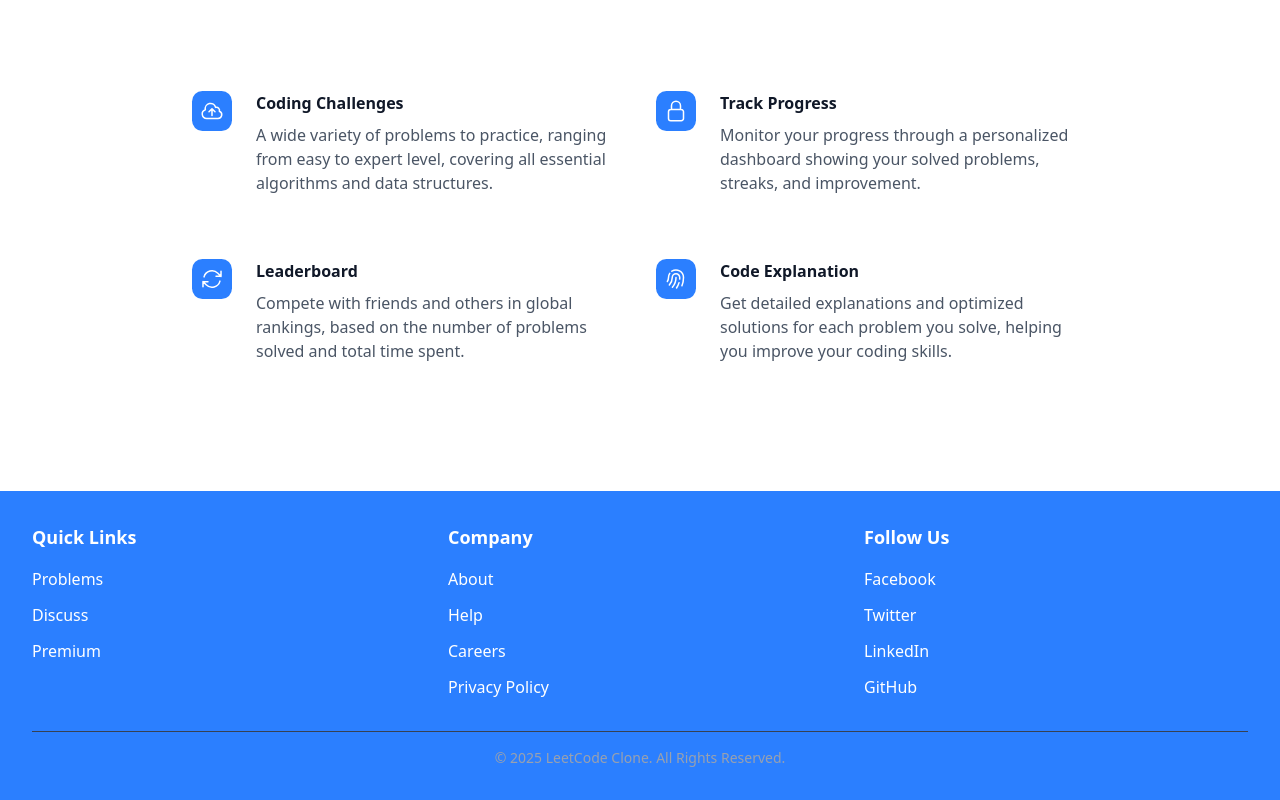
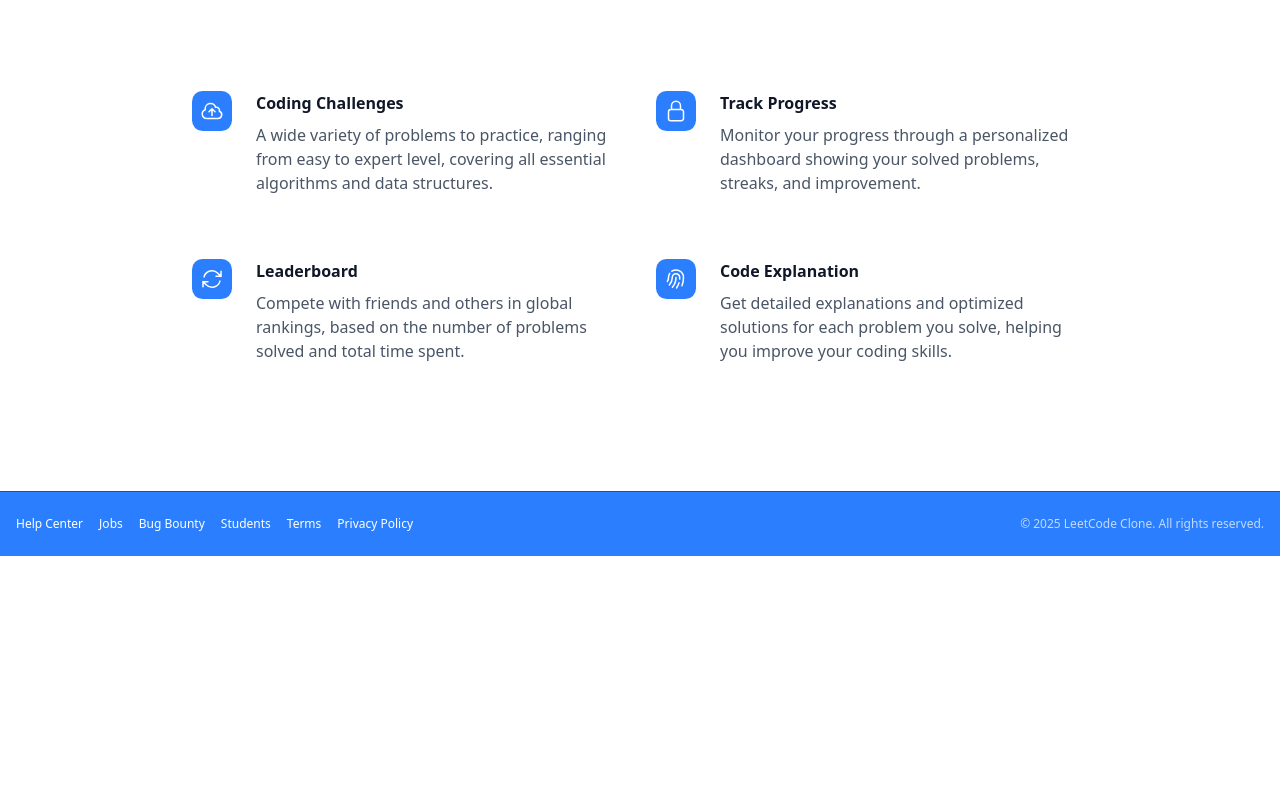
Before and after one commit to babitakry/codedsa, a React (Vite) app: page / in a window 1280 px wide. Shown: the part 1294-2094 px from the top of the page. After the commit the page ends 1850 px from the top, so only its background shows below. Built offline with nearby package versions, Linux system fonts and the light colour scheme.

Commit message:
update the footer section

```diff
--- a/src/components/ui/Footer.jsx
+++ b/src/components/ui/Footer.jsx
@@ -1,72 +1,27 @@
 import React from 'react';
+import { Link } from 'react-router-dom';
 
 const Footer = () => {
   return (
-    <div className="bg-primary text-white py-8 ">
-      <div className="max-w-7xl mx-auto px-6 lg:px-8">
-        <div className="grid grid-cols-1 sm:grid-cols-2 md:grid-cols-3 gap-8">
-          {/* Quick Links */}
-          <div>
-            <h3 className="text-lg font-semibold mb-4">Quick Links</h3>
-            <ul className="space-y-3">
-              <li>
-                <a href="/problems" className="hover:text-indigo-400">Problems</a>
-              </li>
-              <li>
-                <a href="/discuss" className="hover:text-indigo-400">Discuss</a>
-              </li>
-              <li>
-                <a href="/premium" className="hover:text-indigo-400">Premium</a>
-              </li>
-            </ul>
-          </div>
-
-          {/* Company Links */}
-          <div>
-            <h3 className="text-lg font-semibold mb-4">Company</h3>
-            <ul className="space-y-3">
-              <li>
-                <a href="/about" className="hover:text-indigo-400">About</a>
-              </li>
-              <li>
-                <a href="/help" className="hover:text-indigo-400">Help</a>
-              </li>
-              <li>
-                <a href="/careers" className="hover:text-indigo-400">Careers</a>
-              </li>
-              <li>
-                <a href="/privacy" className="hover:text-indigo-400">Privacy Policy</a>
-              </li>
-            </ul>
-          </div>
-
-          {/* Social Media Links */}
-          <div>
-            <h3 className="text-lg font-semibold mb-4">Follow Us</h3>
-            <ul className="space-y-3">
-              <li>
-                <a href="https://facebook.com" target="_blank" rel="noopener noreferrer" className="hover:text-indigo-400">Facebook</a>
-              </li>
-              <li>
-                <a href="https://twitter.com" target="_blank" rel="noopener noreferrer" className="hover:text-indigo-400">Twitter</a>
-              </li>
-              <li>
-                <a href="https://linkedin.com" target="_blank" rel="noopener noreferrer" className="hover:text-indigo-400">LinkedIn</a>
-              </li>
-              <li>
-                <a href="https://github.com" target="_blank" rel="noopener noreferrer" className="hover:text-indigo-400">GitHub</a>
-              </li>
-            </ul>
-          </div>
+    <footer className="bg-primary text-white text-xs py-6 border-t border-blue-700">
+      <div className="max-w-7xl mx-auto px-4 flex flex-col md:flex-row justify-between items-center gap-4">
+        {/* Left Section: Links */}
+        <div className="flex flex-wrap gap-4 justify-center md:justify-start">
+          <Link to="/help" className="hover:opacity-80 transition">Help Center</Link>
+          <Link to="/jobs" className="hover:opacity-80 transition">Jobs</Link>
+          <Link to="/bug-bounty" className="hover:opacity-80 transition">Bug Bounty</Link>
+          <Link to="/students" className="hover:opacity-80 transition">Students</Link>
+          <Link to="/terms" className="hover:opacity-80 transition">Terms</Link>
+          <Link to="/privacy" className="hover:opacity-80 transition">Privacy Policy</Link>
         </div>
 
-        {/* Contact Info */}
-        <div className="mt-8 border-t border-gray-700 pt-4 text-center text-sm text-gray-400">
-          <p>&copy; {new Date().getFullYear()} LeetCode Clone. All Rights Reserved.</p>
+        {/* Right Section */}
+        <div className="text-center md:text-right text-white opacity-70">
+          &copy; {new Date().getFullYear()} LeetCode Clone. All rights reserved.
         </div>
       </div>
-    </div>
+    </footer>
   );
-}
+};
 
 export default Footer;
```
